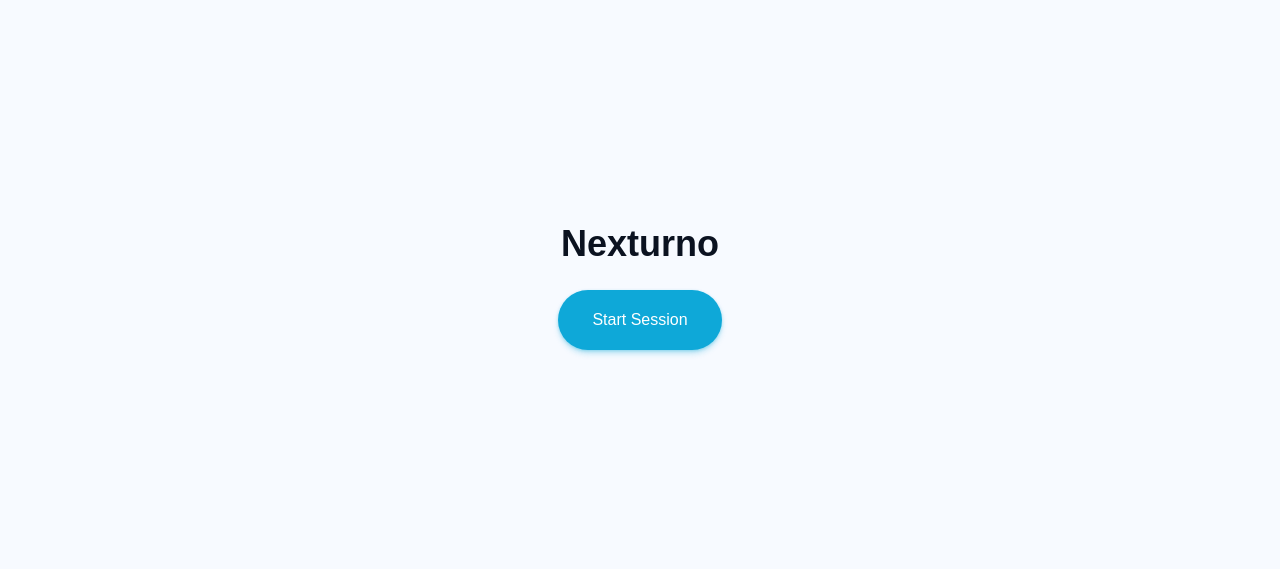
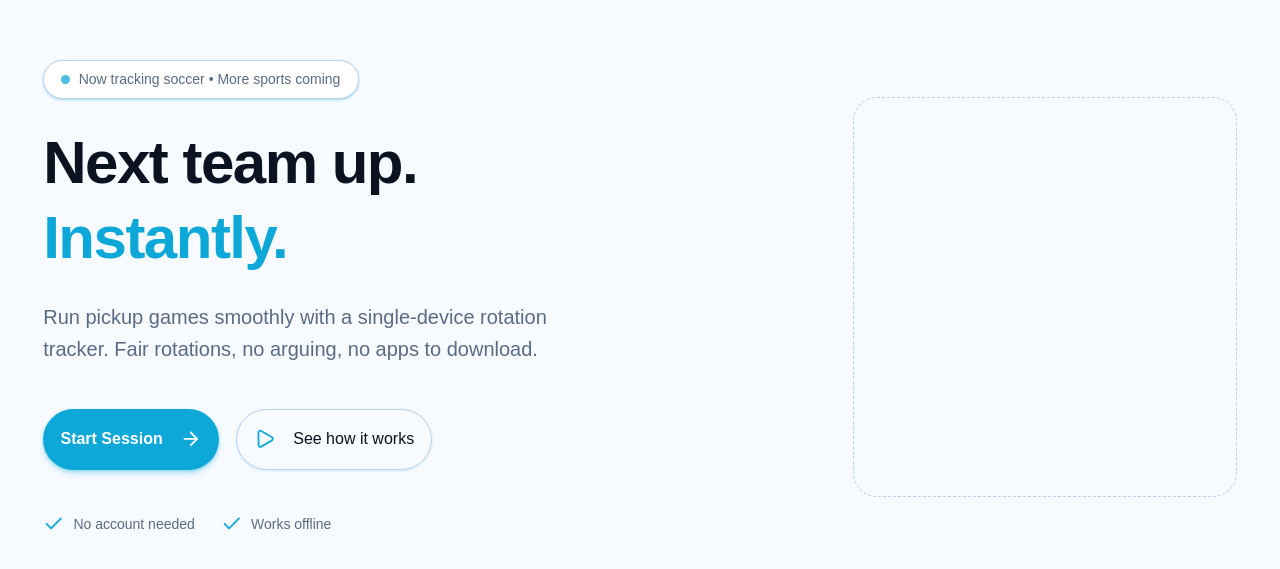
Before and after one commit to JohnnyPillacela/nexturno, a Next.js app: page / in a window 1280 px wide. Shown: the part 113-682 px from the top of the page. Built offline with nearby package versions, Linux system fonts and the light colour scheme.

Commit message:
Update based on mock ui

```diff
--- a/components/landing-page.tsx
+++ b/components/landing-page.tsx
@@ -1,15 +1,60 @@
-// components/landing-page.tsx
+import { Button } from '@/components/ui/button';
+import { Empty } from '@/components/ui/empty';
+import { ArrowRight, Check, Play } from 'lucide-react';
 
 export default function LandingPage() {
   return (
-    <div className="flex min-h-screen flex-col items-center justify-center gap-6 bg-background">
-      <h1 className="text-foreground text-4xl font-bold">Nexturno</h1>
-      <button
-        type="button"
-        className="h-14 rounded-full bg-primary px-8 text-primary-foreground shadow-lg"
-      >
-        Start Session
-      </button>
-    </div>
+    <section className="relative min-h-screen pt-32 pb-20 lg:pt-40 lg:pb-32 overflow-hidden bg-background">
+      <div className="relative max-w-7xl mx-auto px-4 sm:px-6 lg:px-10">
+        <div className="grid lg:grid-cols-2 gap-12 lg:gap-16 items-center">
+          {/* Hero content */}
+          <div className="text-center lg:text-left">
+            <div className="inline-flex items-center gap-2 px-4 py-2 bg-card rounded-full border border-border shadow-sm mb-6">
+              <span className="w-2 h-2 bg-primary rounded-full animate-pulse" />
+              <span className="text-sm font-medium text-muted-foreground">
+                Now tracking soccer • More sports coming
+              </span>
+            </div>
+
+            <h1 className="text-4xl sm:text-5xl lg:text-6xl font-bold text-foreground leading-tight tracking-tight">
+              Next team up.
+              <span className="block text-primary">Instantly.</span>
+            </h1>
+
+            <p className="mt-6 text-lg lg:text-xl text-muted-foreground max-w-xl mx-auto lg:mx-0 leading-relaxed">
+              Run pickup games smoothly with a single-device rotation tracker.
+              Fair rotations, no arguing, no apps to download.
+            </p>
+
+            <div className="mt-10 flex flex-col sm:flex-row gap-4 justify-center lg:justify-start">
+              <Button variant="hero" size="hero" className="group">
+                Start Session
+                <ArrowRight className="ml-2 w-5 h-5 group-hover:translate-x-1 transition-transform" />
+              </Button>
+              <Button variant="heroOutline" size="hero">
+                <Play className="mr-2 w-5 h-5" />
+                See how it works
+              </Button>
+            </div>
+
+            <div className="mt-10 flex items-center gap-6 justify-center lg:justify-start text-sm text-muted-foreground">
+              <div className="flex items-center gap-2">
+                <Check className="w-5 h-5 text-primary shrink-0" />
+                <span>No account needed</span>
+              </div>
+              <div className="flex items-center gap-2">
+                <Check className="w-5 h-5 text-primary shrink-0" />
+                <span>Works offline</span>
+              </div>
+            </div>
+          </div>
+
+          {/* Placeholder for phone mockup / future content */}
+          <div className="hidden lg:flex justify-center lg:justify-end">
+            <Empty className="border border-border min-h-[400px] w-full max-w-sm" />
+          </div>
+        </div>
+      </div>
+    </section>
   );
 }
```
